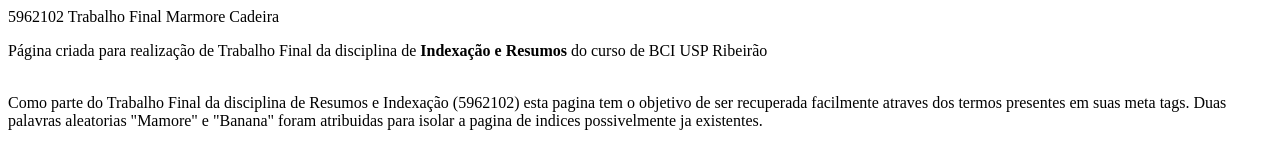
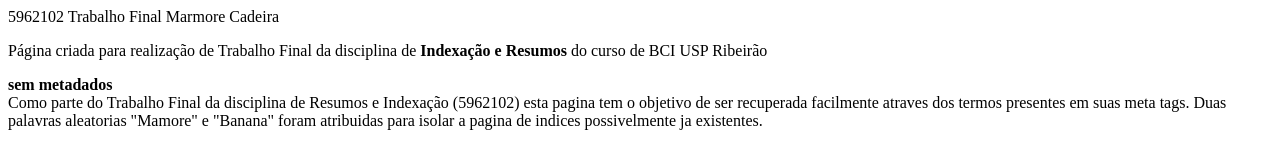
Before and after one commit to bgd94/teste-bruno-02, a website: page public-html/index.html in a window 1280 px wide. Shown: the top 148 px of the page. Drawn offline with Linux system fonts and the light colour scheme.

Commit message:
Update index.html

```diff
--- a/public-html/index.html
+++ b/public-html/index.html
@@ -4,7 +4,7 @@
     5962102 Trabalho Final Marmore Cadeira
 </head>
 <body class="">
-    <p> Página criada para realização de Trabalho Final da disciplina de <b>Indexação e Resumos</b> do curso de BCI USP Ribeirão </p>
+    <p> Página criada para realização de Trabalho Final da disciplina de <b>Indexação e Resumos</b> do curso de BCI USP Ribeirão </p> <b>sem metadados</b>
 
     <br>
     <main>Como parte do Trabalho Final da disciplina de Resumos e Indexação (5962102) esta pagina tem o objetivo de ser recuperada facilmente atraves dos
```
